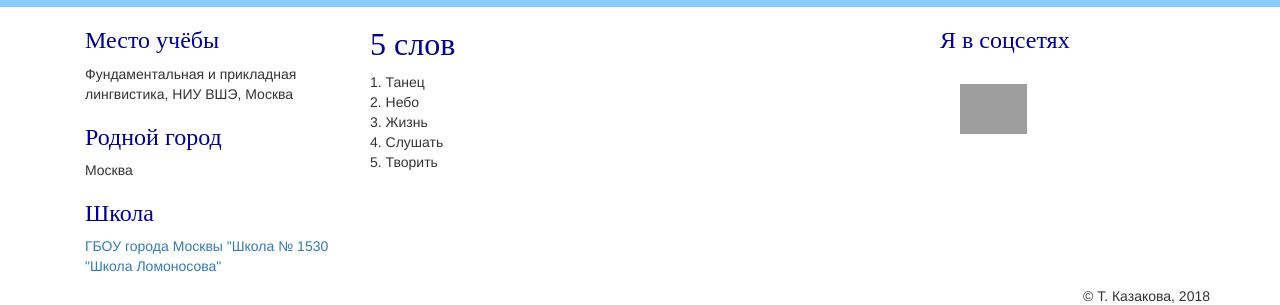
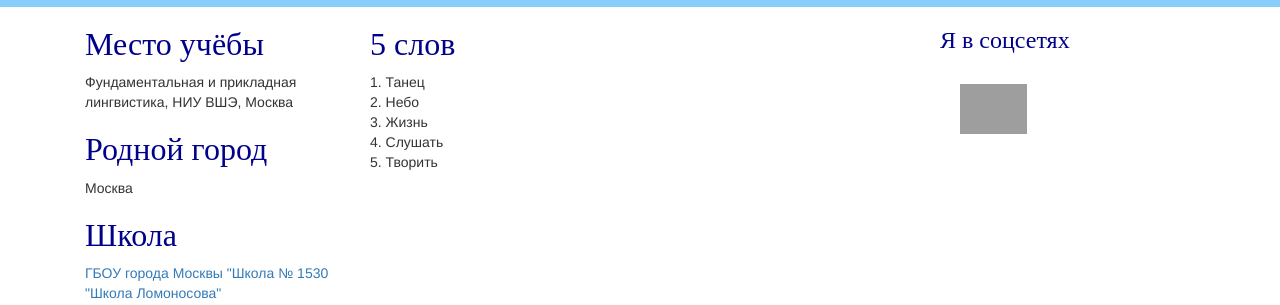
Before and after one commit to tbkazakova/T.Kazakova, a plain HTML site: page index.html in a window 1280 px wide. Shown: the part 898-1203 px from the top of the page. Drawn offline with nearby package versions, Linux system fonts and the light colour scheme; grey boxes are pictures that could not be loaded.

Commit message:
Update index.html

```diff
--- a/index.html
+++ b/index.html
@@ -55,15 +55,15 @@
 			<div class="container">
 				<div class="col-md-3">
 					<article>
-						<h3><font face="Gabriola" color="DarkBlue">Место учёбы</font></h3>
+						<h3><font face="Gabriola" size=6 color="DarkBlue">Место учёбы</font></h3>
 						<p>Фундаментальная и прикладная лингвистика, НИУ ВШЭ, Москва</p>
 					</article>
 					<article>
-						<h3><font face="Gabriola" color="DarkBlue">Родной город</font></h3>
+						<h3><font face="Gabriola" size=6 color="DarkBlue">Родной город</font></h3>
 						<p>Москва</p>
 					</article>
 					<article>
-						<h3><font face="Gabriola" color="DarkBlue">Школа</font></h3>
+						<h3><font face="Gabriola" size=6 color="DarkBlue">Школа</font></h3>
 						<p><a href="http://gym1530.mskobr.ru/">ГБОУ города Москвы "Школа № 1530 "Школа Ломоносова"</a></p>
 					</article>
 				</div>
@@ -79,7 +79,7 @@
 					</article>
 				</div>
 				<div class="col-md-3">
-					<h3><font face="Gabriola" color="DarkBlue">Я в соцсетях</font></h3>
+					<h3><font face="Gabriola" size=5 color="DarkBlue">Я в соцсетях</font></h3>
 					<p><a href="https://vk.com/tanyakazak"><img src="https://raw.githubusercontent.com/tbkazakova/webpage/gh-pages/images/images.png" title="Моя страничка" alt="" style="height:50px; margin:20px 20px 40px 20px;"></a></p>
 				</div>
 			</div>
```
